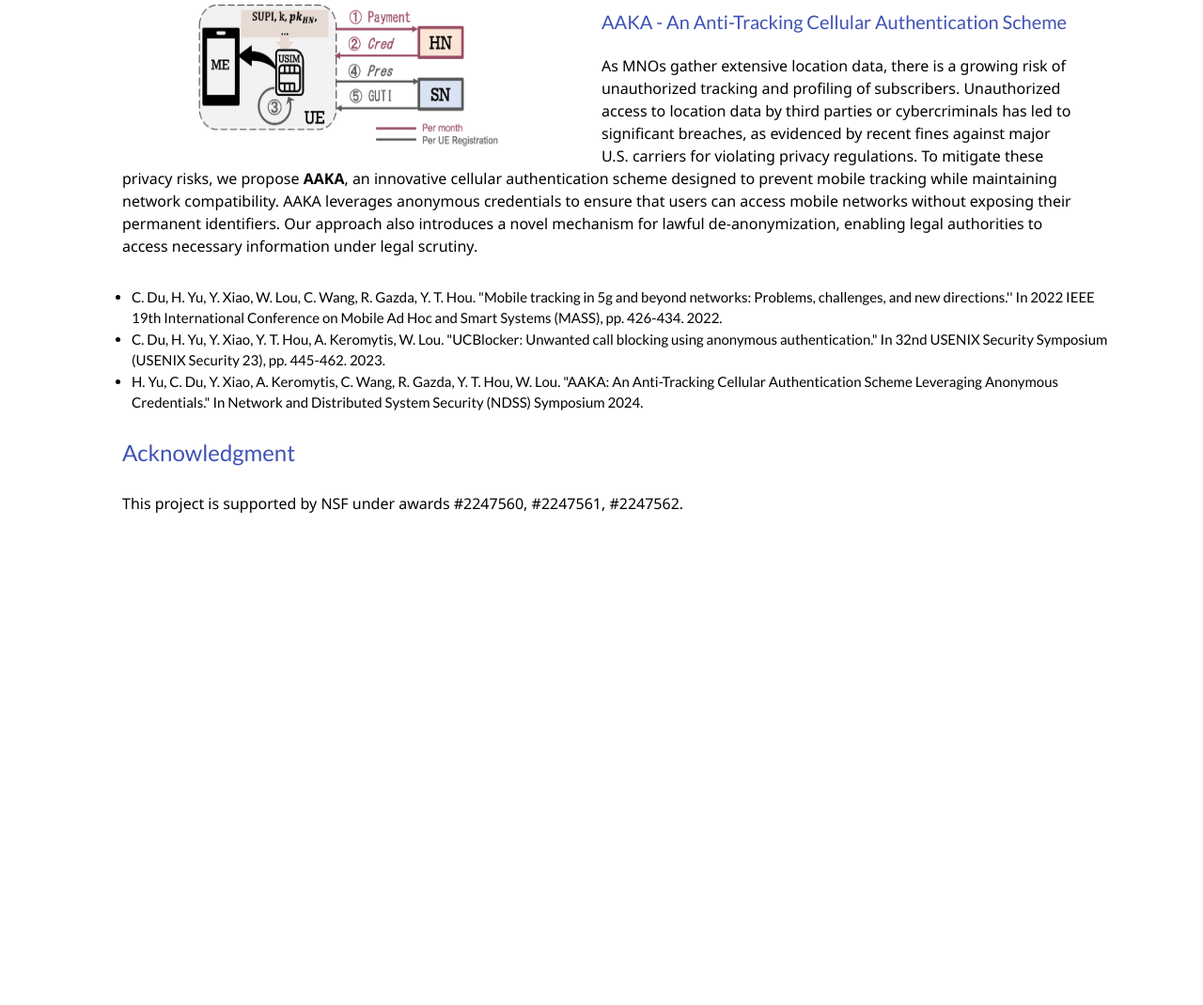
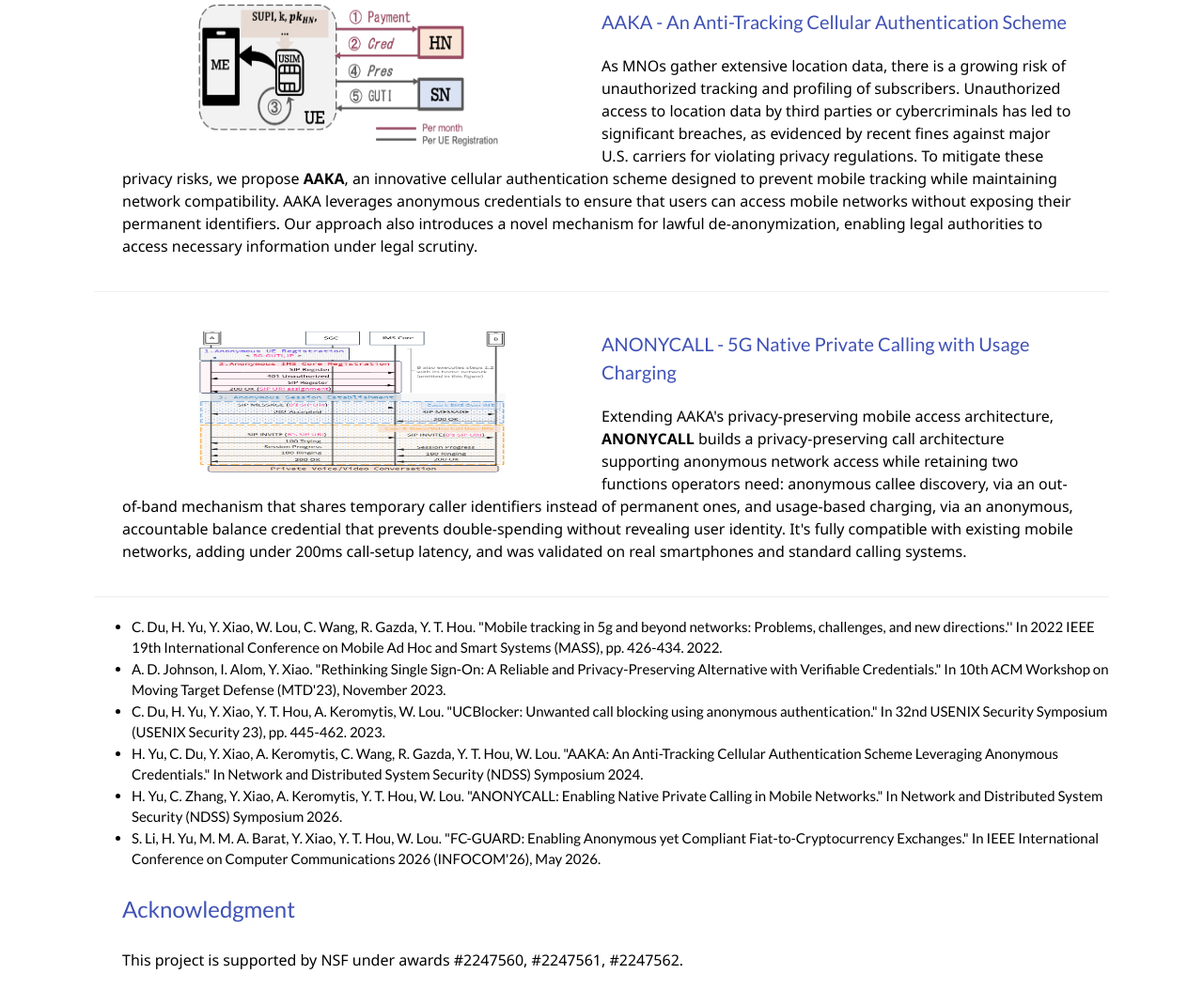
Before and after one commit to aakaproj/aakaproj.github.io, a plain HTML site: page index.html in a window 1280 px wide. Shown: the part 1744-2814 px from the top of the page at 94% size. Before the commit the page ends 2372 px from the top, so only its background shows below. Drawn offline with nearby package versions, Linux system fonts and the light colour scheme.

Commit message:
add ANONYCALL project details and image to index.html

```diff
--- a/index.html
+++ b/index.html
@@ -21,7 +21,7 @@
 
     a.anchor{
         display: block;
-        content ="";
+        content: "";
         position: relative;
         top: -80px;
         visibility: hidden;
@@ -117,7 +117,9 @@
                     </p></h6>
                 </div>
             </div>
+
             <hr>
+
             <div class="w3-row">
                 <div class="w3-half">
                 <center>
@@ -139,13 +141,37 @@
                 </center>
                 </div>
             </div>
+
+            <hr>
+
+            <div class="w3-row">
+                <div class="w3-half">
+                <center>
+                    <p class="pmargin">
+                    <img class="w3-center" src="anonycall.png" style="width:350px; height:160px; " align="middle">
+                    </p>
+                </center>
+                </div>
+                <div class="longColumn">
+                    <h4><p class="pmargin w3-text-indigo">
+                    ANONYCALL - 5G Native Private Calling with Usage Charging
+                    </p></h4>
+                    <h6><p class="pmargin">
+                         Extending AAKA's privacy-preserving mobile access architecture, <strong>ANONYCALL</strong> builds a privacy-preserving call architecture supporting anonymous network access while retaining two functions operators need: anonymous callee discovery, via an out-of-band mechanism that shares temporary caller identifiers instead of permanent ones, and usage-based charging, via an anonymous, accountable balance credential that prevents double-spending without revealing user identity. It's fully compatible with existing mobile networks, adding under 200ms call-setup latency, and was validated on real smartphones and standard calling systems.
+                    </p></h6>
+                </center>
+                </div>
+            </div>
+
+            <hr>
+
             <ul>
                 <li>C. Du, H. Yu, Y. Xiao, W. Lou, C. Wang, R. Gazda, Y. T. Hou. "Mobile tracking in 5g and beyond networks: Problems, challenges, and new directions.'' In 2022 IEEE 19th International Conference on Mobile Ad Hoc and Smart Systems (MASS), pp. 426-434. 2022. </li>
-                <li>C. Du, H. Yu, Y. Xiao, Y. T. Hou, A. Keromytis, W. Lou. "UCBlocker: Unwanted call blocking using anonymous
-                    authentication." In 32nd USENIX Security Symposium (USENIX Security 23), pp. 445-462. 2023.</li>
-                 <li>H. Yu, C. Du, Y. Xiao, A. Keromytis, C. Wang, R. Gazda, Y. T. Hou, W. Lou. "AAKA: An Anti-Tracking Cellular Authentication
-                    Scheme Leveraging Anonymous Credentials." In Network and Distributed System Security (NDSS) Symposium 2024.</li>
-
+                <li>A. D. Johnson, I. Alom, Y. Xiao. "Rethinking Single Sign-On: A Reliable and Privacy-Preserving Alternative with Verifiable Credentials." In 10th ACM Workshop on Moving Target Defense (MTD'23), November 2023.</li>
+                <li>C. Du, H. Yu, Y. Xiao, Y. T. Hou, A. Keromytis, W. Lou. "UCBlocker: Unwanted call blocking using anonymous authentication." In 32nd USENIX Security Symposium (USENIX Security 23), pp. 445-462. 2023.</li>
+                <li>H. Yu, C. Du, Y. Xiao, A. Keromytis, C. Wang, R. Gazda, Y. T. Hou, W. Lou. "AAKA: An Anti-Tracking Cellular Authentication Scheme Leveraging Anonymous Credentials." In Network and Distributed System Security (NDSS) Symposium 2024.</li>
+                <li>H. Yu, C. Zhang, Y. Xiao, A. Keromytis, Y. T. Hou, W. Lou. "ANONYCALL: Enabling Native Private Calling in Mobile Networks." In Network and Distributed System Security (NDSS) Symposium 2026.</li>
+                <li>S. Li, H. Yu, M. M. A. Barat, Y. Xiao, Y. T. Hou, W. Lou. "FC-GUARD: Enabling Anonymous yet Compliant Fiat-to-Cryptocurrency Exchanges." In IEEE International Conference on Computer Communications 2026 (INFOCOM'26), May 2026.</li>
              </ul>
 
 
```
Also changed, not shown: anonycall.png (added).
